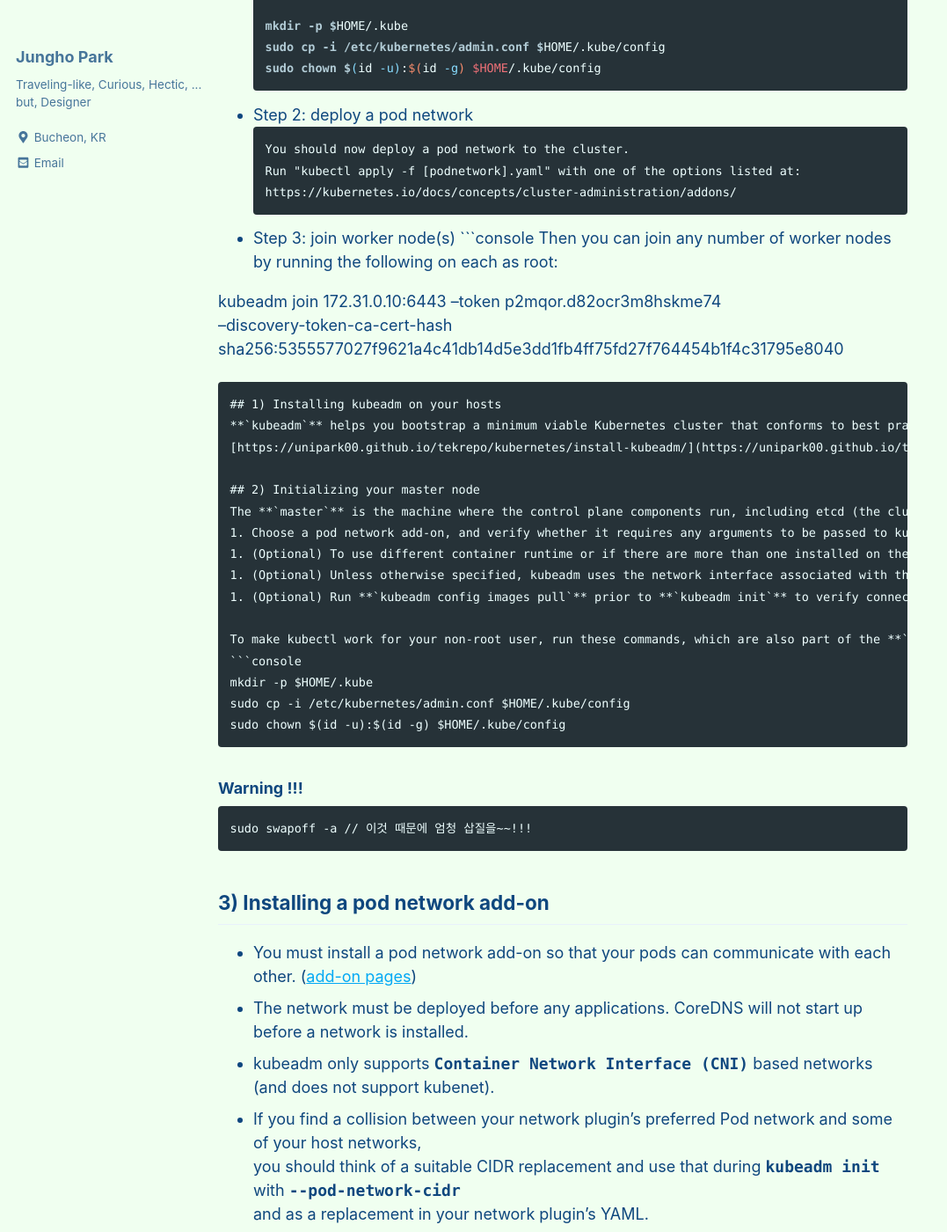
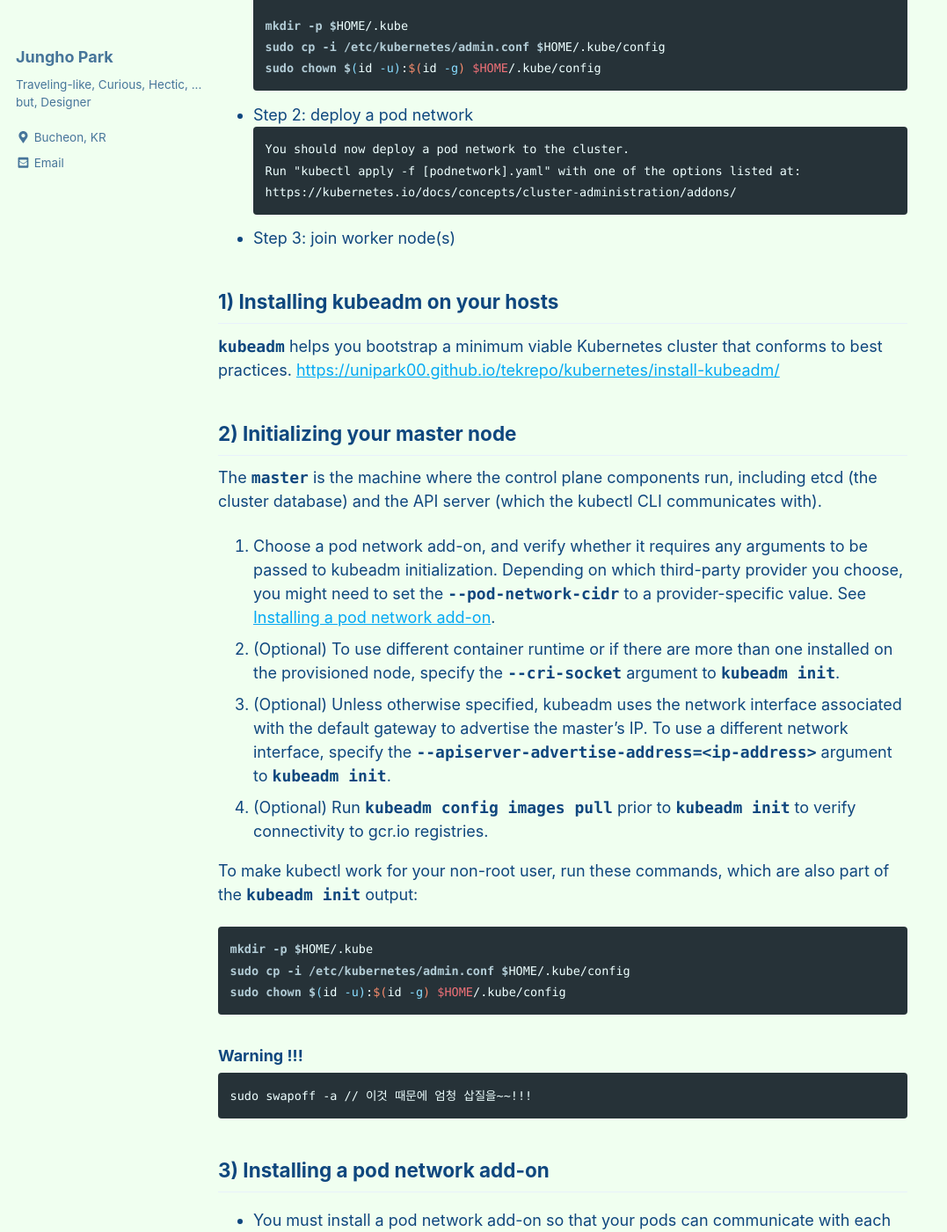
Before and after one commit to unipark00/tekrepo, a Jekyll site: the page built from _posts/2019-04-07-configure-k8s-cluster.md, in a window 1280 px wide and 1400 px high, scrolled down 622 px. Shown: the whole window at 88% size, without its empty margins (0-1077 px from the left). Built offline with Jekyll 4.4.1, drawn with Linux system fonts in a browser that asks for light colours; cached includes are drawn as plain includes.

Commit message:
Update 2019-04-07-configure-k8s-cluster.md

````diff
--- a/_posts/2019-04-07-configure-k8s-cluster.md
+++ b/_posts/2019-04-07-configure-k8s-cluster.md
@@ -31,12 +31,7 @@ Run "kubectl apply -f [podnetwork].yaml" with one of the options listed at:
   https://kubernetes.io/docs/concepts/cluster-administration/addons/
 ```
 * Step 3: join worker node(s)
-```console
-Then you can join any number of worker nodes by running the following on each as root:
 
-kubeadm join 172.31.0.10:6443 --token p2mqor.d82ocr3m8hskme74 \
-    --discovery-token-ca-cert-hash sha256:5355577027f9621a4c41db14d5e3dd1fb4ff75fd27f764454b1f4c31795e8040
-```
 ## 1) Installing kubeadm on your hosts
 **`kubeadm`** helps you bootstrap a minimum viable Kubernetes cluster that conforms to best practices.
 [https://unipark00.github.io/tekrepo/kubernetes/install-kubeadm/](https://unipark00.github.io/tekrepo/kubernetes/install-kubeadm/)
````
